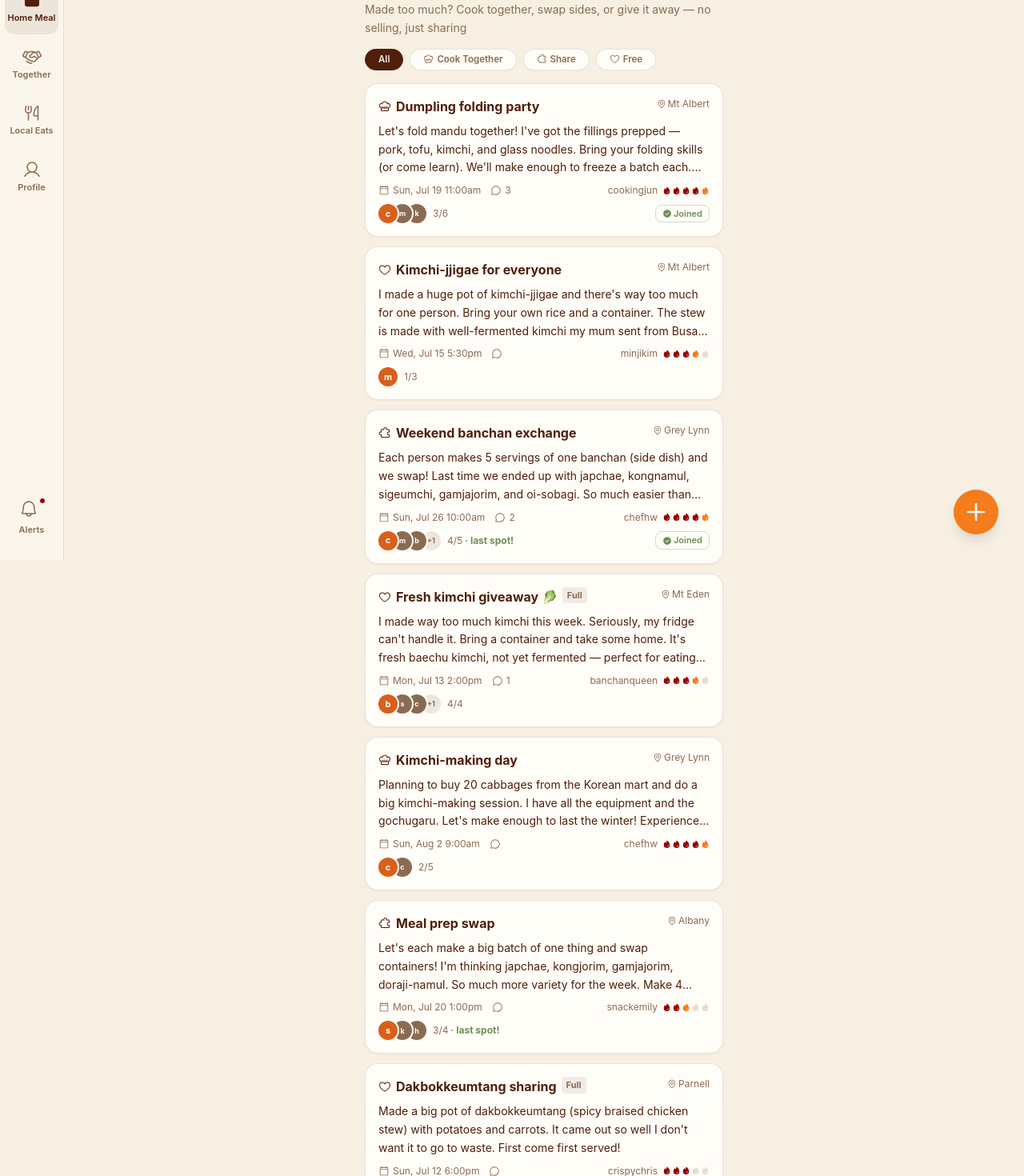
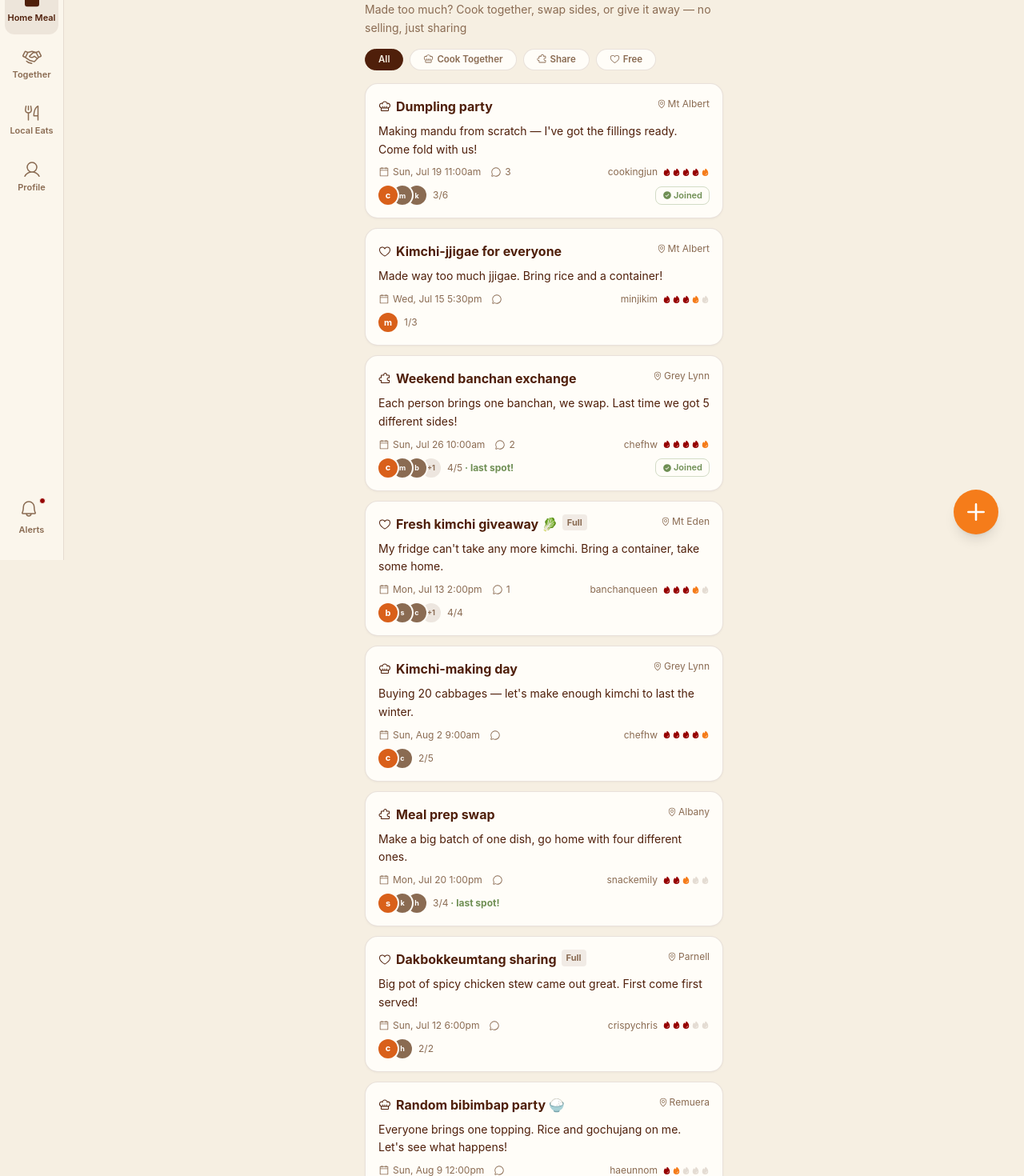
Before and after one commit to 5ylvia/community-case-study, a React (Vite) app: page /community-case-study/auckland/homemeal in a window 1280 px wide. Shown: the part 100-1570 px from the top of the page at 80% size. Built offline with nearby package versions, Linux system fonts and the light colour scheme; a web font is replaced by a local one.

Commit message:
Update mock data

```diff
--- a/src/mocks/data.js
+++ b/src/mocks/data.js
@@ -85,8 +85,8 @@ export const mockHomemeals = [
     id: "hm-1",
     slug: "dumpling-folding-party-mk7f2a",
     kind: "cook",
-    title: "Dumpling folding party",
-    description: "Let's fold mandu together! I've got the fillings prepped — pork, tofu, kimchi, and glass noodles. Bring your folding skills (or come learn). We'll make enough to freeze a batch each. Flour and wrappers are on me.",
+    title: "Dumpling party",
+    description: "Making mandu from scratch \u2014 I've got the fillings ready. Come fold with us!",
     city_id: "city-1",
     suburb_id: "sub-5",
     address: null,
@@ -117,7 +117,7 @@ export const mockHomemeals = [
     slug: "kimchi-jjigae-for-everyone-xp3n8b",
     kind: "share",
     title: "Kimchi-jjigae for everyone",
-    description: "I made a huge pot of kimchi-jjigae and there's way too much for one person. Bring your own rice and a container. The stew is made with well-fermented kimchi my mum sent from Busan — it's the real deal.",
+    description: "Made way too much jjigae. Bring rice and a container!",
     city_id: "city-1",
     suburb_id: "sub-5",
     address: null,
@@ -146,7 +146,7 @@ export const mockHomemeals = [
     slug: "weekend-banchan-exchange-qw9k4d",
     kind: "potluck",
     title: "Weekend banchan exchange",
-    description: "Each person makes 5 servings of one banchan (side dish) and we swap! Last time we ended up with japchae, kongnamul, sigeumchi, gamjajorim, and oi-sobagi. So much easier than making everything yourself.",
+    description: "Each person brings one banchan, we swap. Last time we got 5 different sides!",
     city_id: "city-1",
     suburb_id: "sub-9",
     address: null,
@@ -178,7 +178,7 @@ export const mockHomemeals = [
     slug: "fresh-kimchi-giveaway-rt5m2c",
     kind: "share",
     title: "Fresh kimchi giveaway \ud83e\udd6c",
-    description: "I made way too much kimchi this week. Seriously, my fridge can't handle it. Bring a container and take some home. It's fresh baechu kimchi, not yet fermented — perfect for eating right away or letting it ripen in your fridge.",
+    description: "My fridge can't take any more kimchi. Bring a container, take some home.",
     city_id: "city-1",
     suburb_id: "sub-2",
     address: null,
@@ -210,7 +210,7 @@ export const mockHomemeals = [
     slug: "kimchi-making-day-hl2w9e",
     kind: "cook",
     title: "Kimchi-making day",
-    description: "Planning to buy 20 cabbages from the Korean mart and do a big kimchi-making session. I have all the equipment and the gochugaru. Let's make enough to last the winter! Experienced hands and beginners all welcome.",
+    description: "Buying 20 cabbages \u2014 let's make enough kimchi to last the winter.",
     city_id: "city-1",
     suburb_id: "sub-9",
     address: null,
@@ -240,7 +240,7 @@ export const mockHomemeals = [
     slug: "meal-prep-swap-jn4x7f",
     kind: "potluck",
     title: "Meal prep swap",
-    description: "Let's each make a big batch of one thing and swap containers! I'm thinking japchae, kongjorim, gamjajorim, doraji-namul. So much more variety for the week. Make 4 servings of your dish and go home with 4 different ones.",
+    description: "Make a big batch of one dish, go home with four different ones.",
     city_id: "city-1",
     suburb_id: "sub-6",
     address: null,
@@ -271,7 +271,7 @@ export const mockHomemeals = [
     slug: "dakbokkeumtang-sharing-vc8p3g",
     kind: "share",
     title: "Dakbokkeumtang sharing",
-    description: "Made a big pot of dakbokkeumtang (spicy braised chicken stew) with potatoes and carrots. It came out so well I don't want it to go to waste. First come first served!",
+    description: "Big pot of spicy chicken stew came out great. First come first served!",
     city_id: "city-1",
     suburb_id: "sub-8",
     address: null,
@@ -301,7 +301,7 @@ export const mockHomemeals = [
     slug: "random-bibimbap-party-zq6r1h",
     kind: "cook",
     title: "Random bibimbap party \ud83c\udf5a",
-    description: "Here's the plan: everyone brings ONE topping. Could be spinach, bean sprouts, bulgogi, fried egg, whatever you feel like. I'll have rice and gochujang ready. Let's see what kind of bibimbap we end up with!",
+    description: "Everyone brings one topping. Rice and gochujang on me. Let's see what happens!",
     city_id: "city-1",
     suburb_id: "sub-10",
     address: null,
@@ -335,7 +335,7 @@ export const mockHomemeals = [
     slug: "sundubu-jjigae-sharing-wt4k9a",
     kind: "share",
     title: "Sundubu-jjigae sharing",
-    description: "Made a huge pot of soft tofu stew — way too much for two. Come grab a bowl!",
+    description: "Made too much sundubu. Bring a bowl, come grab some!",
     city_id: "city-2",
     suburb_id: "sub-11",
     address: null,
@@ -365,7 +365,7 @@ export const mockHomemeals = [
     slug: "tteok-rice-cake-making-day-bn7m3c",
     kind: "cook",
     title: "Tteok (rice cake) making day",
-    description: "Let's make songpyeon together! I have the rice flour and fillings ready.",
+    description: "Let's make songpyeon! I've got the rice flour and fillings sorted.",
     city_id: "city-2",
     suburb_id: "sub-14",
     address: null,
@@ -394,7 +394,7 @@ export const mockHomemeals = [
     slug: "wellington-banchan-swap-fp2x5d",
     kind: "potluck",
     title: "Wellington banchan swap",
-    description: "Bring 4 servings of your best side dish — swap and fill up your fridge for the week!",
+    description: "Bring 4 servings of your best side dish. Swap and fill your fridge!",
     city_id: "city-2",
     suburb_id: "sub-12",
     address: null,
@@ -426,7 +426,7 @@ export const mockHomemeals = [
     slug: "japchae-surplus-giveaway-gq8n6e",
     kind: "share",
     title: "Japchae surplus giveaway",
-    description: "Made japchae for a party that got cancelled — too good to waste! Come take some home.",
+    description: "Made japchae for a party that fell through. Too good to throw away!",
     city_id: "city-3",
     suburb_id: "sub-16",
     address: null,
@@ -455,7 +455,7 @@ export const mockHomemeals = [
     slug: "kimchi-making-with-jina-hr3p7f",
     kind: "cook",
     title: "Kimchi-making with jinacooks \ud83e\udd6c",
-    description: "Buying 10 cabbages — let's make kimchi together and split it! All supplies provided.",
+    description: "Buying 10 cabbages \u2014 let's make kimchi together and split it.",
     city_id: "city-3",
     suburb_id: "sub-15",
     address: null,
@@ -488,7 +488,7 @@ export const mockHomemeals = [
     slug: "homemade-kimbap-rolls-js5q8g",
     kind: "share",
     title: "Homemade kimbap rolls \ud83c\udf59",
-    description: "Rolling kimbap for meal prep — made too many rolls as usual. Grab some if you're nearby!",
+    description: "Rolled way too many kimbap again. Come grab some if you're nearby!",
     city_id: "city-4",
     suburb_id: null,
     address: null,
@@ -517,7 +517,7 @@ export const mockHomemeals = [
     slug: "beach-bbq-hangout-tg01",
     kind: "cook",
     title: "Beach BBQ hangout 🏖️",
-    description: "Let's fire up the grill at Mt Maunganui beach! I'll bring the galbi marinade — you bring the sides.",
+    description: "Galbi on the beach! I'll bring the marinade, you bring sides.",
     city_id: "city-5",
     suburb_id: null,
     address: null,
@@ -544,7 +544,7 @@ export const mockHomemeals = [
     slug: "student-ramyeon-night-dn01",
     kind: "share",
     title: "Student ramyeon night 🍜",
-    description: "Bought way too many ramyeon packs from the Korean store. Come over and pick your flavour — I'll boil the water!",
+    description: "Too many ramyeon packs. Come pick your flavour, I'll boil the water.",
     city_id: "city-6",
     suburb_id: null,
     address: null,
@@ -570,7 +570,7 @@ export const mockHomemeals = [
     slug: "warm-jjigae-for-cold-days-qt01",
     kind: "share",
     title: "Warm jjigae for cold days ❄️",
-    description: "It's freezing here and I made a big pot of kimchi-jjigae. Way too much for one person — come warm up!",
+    description: "Freezing out there. I made a big pot of jjigae \u2014 come warm up!",
     city_id: "city-7",
     suburb_id: null,
     address: null,
@@ -601,7 +601,7 @@ export const mockMeetings = [
     slug: "korean-bbq-for-4-ab3c7d",
     kind: "go",
     title: "Korean BBQ for 4",
-    description: "There's a great KBBQ place in Newmarket but the portions are huge and meant for sharing. Looking for 3 more people to go together. Samgyeopsal, chadolbaegi, the works.",
+    description: "KBBQ place in Newmarket \u2014 portions are big and meant for sharing. Need 3 more!",
     city_id: "city-1",
     suburb_id: "sub-4",
     address: null,
@@ -632,7 +632,7 @@ export const mockMeetings = [
     slug: "costco-bulk-split-ef8g2h",
     kind: "buy",
     title: "Costco bulk split",
-    description: "Going to Costco this weekend. Looking to split the big tubs of gochujang, sesame oil, and maybe the giant pack of seaweed. Saves so much money when you share!",
+    description: "Costco run this weekend. Splitting gochujang, sesame oil, and seaweed.",
     city_id: "city-1",
     suburb_id: "sub-2",
     address: null,
@@ -664,7 +664,7 @@ export const mockMeetings = [
     slug: "omakase-dinner-date-ij4k6l",
     kind: "go",
     title: "Omakase dinner date",
-    description: "There's a tiny omakase place in Ponsonby I've been wanting to try. Table for two only. Anyone keen? The chef does a 12-course set menu.",
+    description: "Tiny omakase spot in Ponsonby, table for two. Anyone keen?",
     city_id: "city-1",
     suburb_id: "sub-3",
     address: null,
@@ -694,7 +694,7 @@ export const mockMeetings = [
     slug: "korean-mart-rice-20kg-split-mn2o5p",
     kind: "buy",
     title: "Korean mart rice 20kg split",
-    description: "The 20kg bag of Calrose rice at the Korean mart is so much cheaper per kg than the small bags. Looking for 2 people to split it three ways. I can portion it out at my place.",
+    description: "20kg rice bag is way cheaper per kg. Looking for 2 people to split.",
     city_id: "city-1",
     suburb_id: "sub-5",
     address: null,
@@ -725,7 +725,7 @@ export const mockMeetings = [
     slug: "weekend-brunch-crew-qr7s3t",
     kind: "go",
     title: "Weekend brunch crew",
-    description: "Found this amazing cafe in Albany with the best pastries and eggs benedict. Looking for a group to try it on Saturday morning. They also have great flat whites.",
+    description: "Amazing cafe in Albany \u2014 great pastries and flat whites. Saturday morning?",
     city_id: "city-1",
     suburb_id: "sub-6",
     address: null,
@@ -757,7 +757,7 @@ export const mockMeetings = [
     slug: "dim-sum-squad-uv1w8x",
     kind: "go",
     title: "Dim sum squad",
-    description: "The dim sum place on Queen Street is so much better with a big group — more dishes to share! Har gow, siu mai, char siu bao, egg tarts... Let's order everything.",
+    description: "Dim sum is better with a big group. More dishes to try! Queen Street, Saturday.",
     city_id: "city-1",
     suburb_id: "sub-1",
     address: null,
@@ -792,7 +792,7 @@ export const mockMeetings = [
     slug: "lamb-bbq-night-yz3a9b",
     kind: "go",
     title: "Lamb BBQ night",
-    description: "Found a great Korean-style lamb BBQ place. Portions are huge — need at least 3 people!",
+    description: "Korean-style lamb BBQ \u2014 portions are huge, need at least 3!",
     city_id: "city-2",
     suburb_id: "sub-11",
     address: null,
@@ -823,7 +823,7 @@ export const mockMeetings = [
     slug: "asian-mart-bulk-run-cd5e2f",
     kind: "buy",
     title: "Asian mart bulk run",
-    description: "H Mart has a sale on ramyeon and gochugaru. Let's split a bulk order!",
+    description: "H Mart sale on ramyeon and gochugaru. Let's split a bulk order.",
     city_id: "city-2",
     suburb_id: "sub-14",
     address: null,
@@ -855,7 +855,7 @@ export const mockMeetings = [
     slug: "hot-pot-for-cold-nights-gh7i4j",
     kind: "go",
     title: "Hot pot for cold nights",
-    description: "It's freezing! Who wants to huddle around a hot pot? The restaurant needs min 4 people.",
+    description: "Freezing outside. Hot pot restaurant needs min 4. Who's in?",
     city_id: "city-3",
     suburb_id: "sub-15",
     address: null,
@@ -887,7 +887,7 @@ export const mockMeetings = [
     slug: "korean-grocery-split-kl9m6n",
     kind: "buy",
     title: "Korean grocery split \ud83d\uded2",
-    description: "Doing a Korean grocery order from Auckland — shipping is expensive alone. Let's split!",
+    description: "Korean grocery order from Auckland \u2014 shipping is expensive alone. Let's split!",
     city_id: "city-3",
     suburb_id: "sub-16",
     address: null,
@@ -918,7 +918,7 @@ export const mockMeetings = [
     slug: "fish-and-chips-crew-tg01",
     kind: "go",
     title: "Fish & chips by the beach",
-    description: "There's a great fish & chips spot near the Mount. Portions are massive — let's share and enjoy the sunset!",
+    description: "Great fish & chips near the Mount. Massive portions \u2014 let's share!",
     city_id: "city-5",
     suburb_id: null,
     address: null,
@@ -946,7 +946,7 @@ export const mockMeetings = [
     slug: "korean-fried-chicken-dn01",
     kind: "go",
     title: "Korean fried chicken night 🍗",
-    description: "Found a place that does decent KFC (Korean Fried Chicken). Minimum order for delivery is 3 people. Who's in?",
+    description: "Found decent Korean fried chicken. Min order for delivery is 3. Who's in?",
     city_id: "city-6",
     suburb_id: null,
     address: null,
@@ -973,7 +973,7 @@ export const mockMeetings = [
     slug: "apres-ski-hotpot-qt01",
     kind: "go",
     title: "Après-ski hot pot 🎿",
-    description: "Nothing beats a hot pot after skiing. The restaurant needs at least 2 — let's warm up together!",
+    description: "Hot pot after skiing \u2014 restaurant needs at least 2. Let's warm up!",
     city_id: "city-7",
     suburb_id: null,
     address: null,
```
